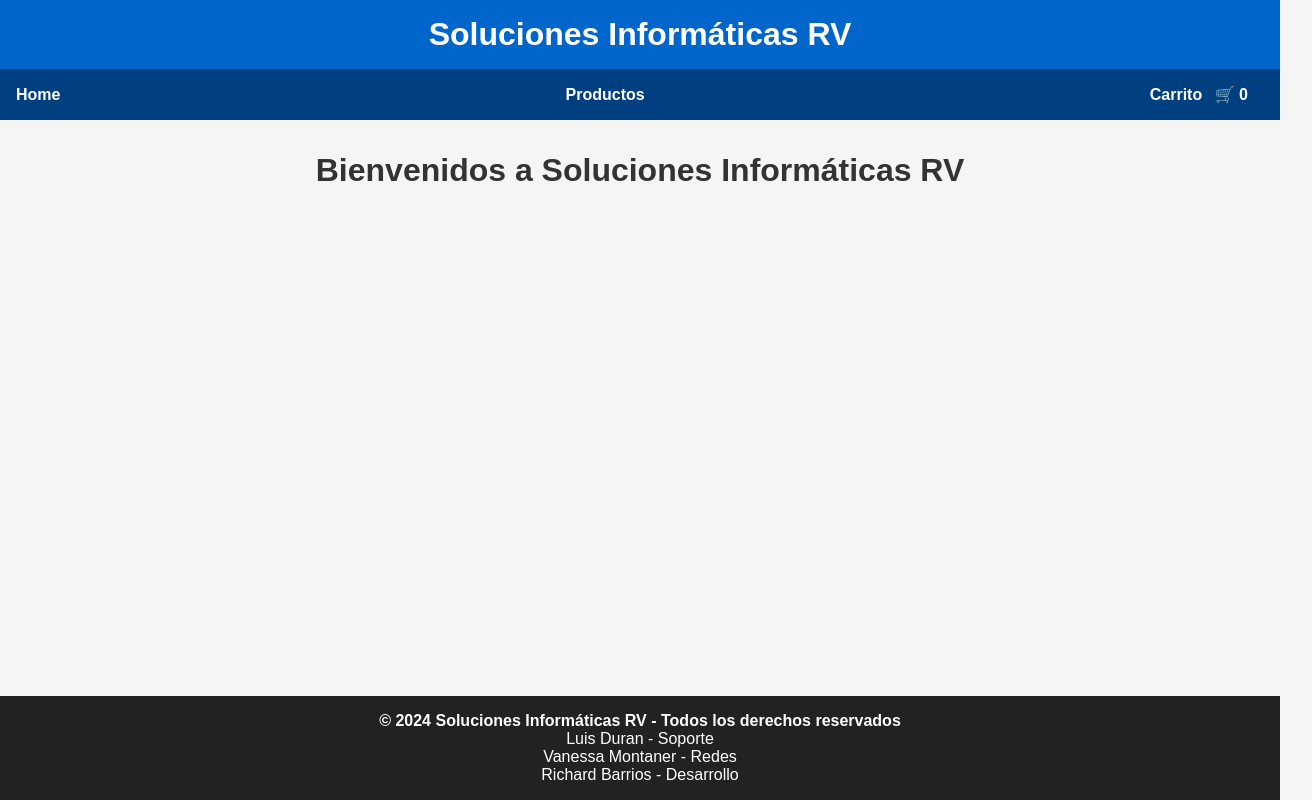
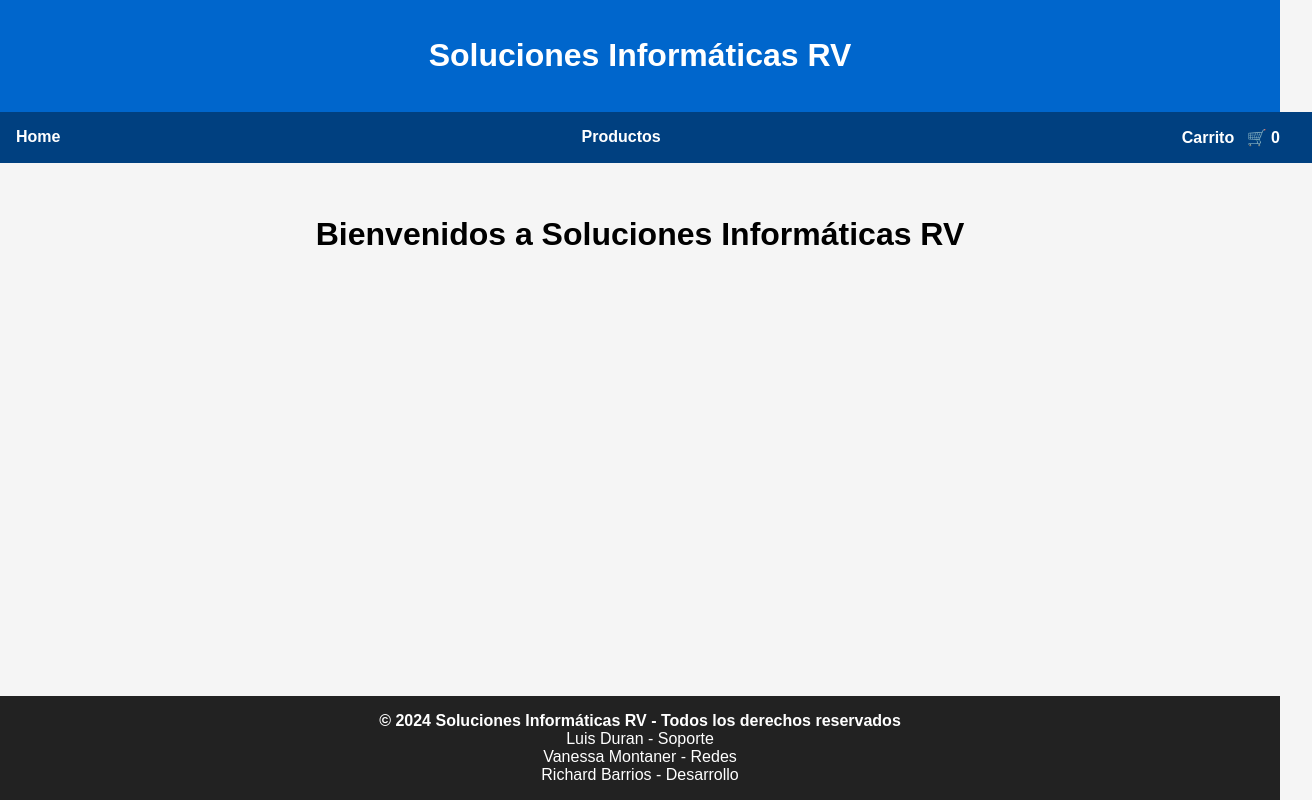
Before and after one commit to fennix530/Proyecto_soluciones_informaticas_rv, a React (Vite) app: page / in a window 1280 px wide. Shown: the whole page, 1312 px wide, since content can reach past the window. Built offline with nearby package versions, Linux system fonts and the light colour scheme.

Commit message:
Estilos mejorados para carrito

```diff
--- a/src/App.css
+++ b/src/App.css
@@ -1,29 +1,28 @@
+/* Reset global */
+html, body, #root {
+  margin: 0;
+  padding: 0;
+  width: 100%;
+  height: 100%;
+  box-sizing: border-box;
+  font-family: Arial, sans-serif;
+  background-color: var(--color-bg);
+}
+
+/* Variables de colores y tipografía */
 :root {
-  --color-primary: #004080;
-  --color-secondary: #007bff;
-  --color-accent: #28a745;
+  --color-bg: #f5f5f5;
+  --color-primary: #004080;   /* azul oscuro */
+  --color-secondary: #007bff; /* azul intermedio */
+  --color-accent: #28a745;    /* verde */
   --color-accent-hover: #218838;
+  --color-text: #333333;
+  --color-footer: #222222;
   --color-link: #ffffff;
   --color-link-hover: #ffcc00;
-  --color-text: #333333;
-  --color-footer: #222222;
 }
 
-* {
-  margin: 0;
-  padding: 0;
-  box-sizing: border-box;
-}
-
-body {
-  font-family: Arial, sans-serif;
-  background: #f5f5f5;
-  color: var(--color-text);
-  min-height: 100vh;
-  display: flex;
-  flex-direction: column;
-}
-
+/* Layout base */
 .app {
   display: flex;
   flex-direction: column;
@@ -75,6 +74,7 @@ nav span {
   min-height: 60vh;
 }
 
+/* Login */
 .login-form {
   display: flex;
   flex-direction: column;
@@ -106,7 +106,6 @@ nav span {
 .login-form button:hover {
   background: #0056b3;
 }
-
 
 /* Productos */
 .productos-container {
@@ -145,22 +144,51 @@ nav span {
   margin-bottom: 1rem;
 }
 
-.producto-card button {
-  background: var(--color-accent);
-  color: white;
+/* Botones generales */
+.producto-card button,
+.btn-add,
+.btn-remove,
+.btn-detail {
   border: none;
   padding: 0.6rem 1.2rem;
   border-radius: 5px;
   cursor: pointer;
   font-weight: bold;
+  margin: 0.2rem;
 }
 
-.producto-card button:hover {
+/* Botones específicos */
+.btn-add {
+  background: var(--color-accent);
+  color: white;
+}
+.btn-add:hover {
   background: var(--color-accent-hover);
+}
+
+.btn-remove {
+  background: #dc3545;
+  color: white;
+}
+.btn-remove:hover {
+  background: #a71d2a;
+}
+
+.btn-detail {
+  background: var(--color-secondary);
+  color: white;
+}
+.btn-detail:hover {
+  background: #0056b3;
 }
 
 /* Carrito */
 .carrito-container {
+  max-width: 800px;
+  margin: 2rem auto;
+  background: #fff;
+  border-radius: 8px;
+  box-shadow: 0 4px 12px rgba(0,0,0,0.2);
   padding: 2rem;
 }
 
@@ -170,42 +198,27 @@ nav span {
   margin-bottom: 1rem;
 }
 
+.carrito-table th {
+  background: var(--color-primary);
+  color: white;
+  padding: 0.8rem;
+}
+
 .carrito-table th, .carrito-table td {
   border: 1px solid #ccc;
   padding: 0.5rem;
   text-align: center;
 }
 
+.carrito-table td {
+  background: #fafafa;
+}
+
 .carrito-total {
   text-align: right;
   font-weight: bold;
+  color: var(--color-secondary);
   margin-top: 1rem;
-}
-
-.btn-add {
-  background: var(--color-accent);
-  color: white;
-  border: none;
-  padding: 0.4rem 0.8rem;
-  border-radius: 5px;
-  cursor: pointer;
-  margin: 0 0.2rem;
-}
-.btn-add:hover {
-  background: var(--color-accent-hover);
-}
-
-.btn-remove {
-  background: #dc3545;
-  color: white;
-  border: none;
-  padding: 0.4rem 0.8rem;
-  border-radius: 5px;
-  cursor: pointer;
-  margin: 0 0.2rem;
-}
-.btn-remove:hover {
-  background: #a71d2a;
 }
 
 /* Footer */
```
